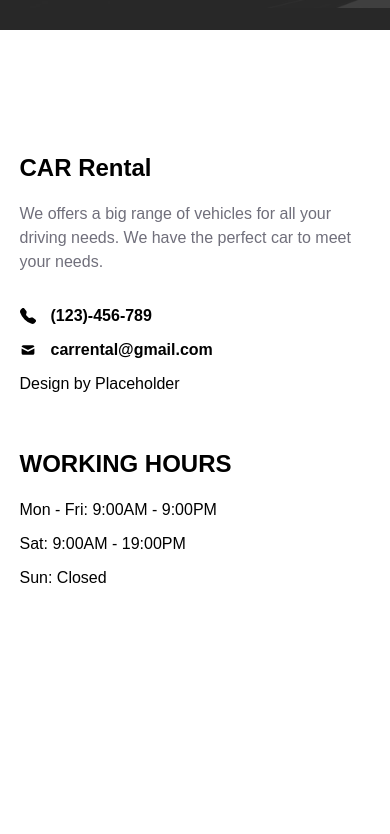
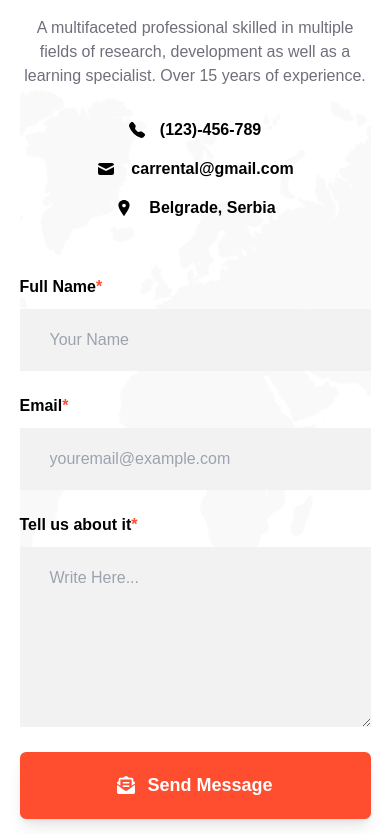
Before and after one commit to Masoud-M/car-rental, a Next.js app: page /contact in a window 390 px wide. Shown: the part 10990-11824 px from the top of the page. Before the commit the page ends 11640 px from the top, so only its background shows below. Built offline with nearby package versions, Linux system fonts and the light colour scheme.

Commit message:
added contact section

```diff
--- a/app/components/footer/Footer.tsx
+++ b/app/components/footer/Footer.tsx
@@ -11,11 +11,11 @@ const Footer = () => {
             have the perfect car to meet your needs.
           </p>
           <div className="flex items-center  font-semibold mb-[10px]">
-            <BsFillTelephoneFill className="mr-[15px]" />
+            <BsFillTelephoneFill size={16} className="mr-[15px]" />
             <p>(123)-456-789</p>
           </div>
           <div className="flex items-center font-semibold mb-[10px]">
-            <HiMail className="mr-[15px]" />
+            <HiMail size={18} className="mr-[15px]" />
             <p>carrental@gmail.com</p>
           </div>
           <div>Design by Placeholder</div>
--- a/app/contact/page.tsx
+++ b/app/contact/page.tsx
@@ -1,14 +1,76 @@
+import { BsFillTelephoneFill } from "react-icons/bs";
 import BgHero from "../components/bghero/BgHero";
 import BookBanner from "../components/bookbanner/BookBanner";
 import Footer from "../components/footer/Footer";
 import Navbar from "../components/navbar/Navbar";
-
+import { HiMail } from "react-icons/hi";
+import { IoIosPin } from "react-icons/io";
+import { FaEnvelopeOpenText } from "react-icons/fa";
 const page = () => {
   return (
     <div>
       <Navbar />
       <BgHero pagename="contact" />
-      <div></div>
+      <div className="w-[90%] lg:w-[65%] mx-auto my-[100px]">
+        <div className="bg-contact grid w-fit items-center justify-center mx-auto grid-cols-1 md:grid-cols-2 gap-[30px]">
+          <div className="flex flex-col gap-[10px] max-w-[410px] text-center md:text-left md:items-start items-center justify-center mb-[20px]">
+            <h1 className="text-[42px] font-extrabold mb-[20px]">
+              Need additional information?
+            </h1>
+            <p className="text-[#706f7b] mb-[20px]">
+              A multifaceted professional skilled in multiple fields of
+              research, development as well as a learning specialist. Over 15
+              years of experience.
+            </p>
+            <div className="flex items-center  font-semibold mb-[5px]">
+              <BsFillTelephoneFill size={16} className="mr-[15px]" />
+              <p>(123)-456-789</p>
+            </div>
+            <div className="flex items-center font-semibold mb-[5px]">
+              <HiMail size={20} className="mr-[15px]" />
+              <p>carrental@gmail.com</p>
+            </div>
+            <div className="flex items-center font-semibold mb-[5px]">
+              <IoIosPin size={20} className="mr-[15px]" />
+              <p>Belgrade, Serbia</p>
+            </div>
+          </div>
+          <div className="flex flex-col">
+            <form className="flex flex-col">
+              <span className="font-semibold mb-[10px]">
+                Full Name<b className="text-[#ff4d30]">*</b>
+              </span>
+              <input
+                className="bg-[#f2f2f2] border-none outline-none px-[30px] py-[19px] mb-[23px]"
+                type="text"
+                placeholder="Your Name"
+              />
+              <span className="font-semibold mb-[10px]">
+                Email<b className="text-[#ff4d30]">*</b>
+              </span>
+              <input
+                className="bg-[#f2f2f2] border-none outline-none px-[30px] py-[19px] mb-[23px]"
+                type="email"
+                placeholder="youremail@example.com"
+              />
+              <span className="font-semibold mb-[10px]">
+                Tell us about it<b className="text-[#ff4d30]">*</b>
+              </span>
+              <textarea
+                className="bg-[#f2f2f2] border-none outline-none px-[30px] py-[19px] mb-[25px] h-[180px]"
+                placeholder="Write Here..."
+              ></textarea>
+              <button
+                className="flex flex-row align-middle items-center justify-center bg-[#ff4d30] text-[#fff] font-bold text-[18px] rounded-md border-[2px] border-[#ff4d30] cursor-pointer transition px-[30px] py-[18px] shadow-lg hover:shadow-[0_10px_15px_0_rgba(255,83,48,.35)]"
+                type="submit"
+              >
+                <FaEnvelopeOpenText className="mr-3" />
+                <span>Send Message</span>
+              </button>
+            </form>
+          </div>
+        </div>
+      </div>
       <BookBanner />
       <Footer />
     </div>
--- a/app/globals.css
+++ b/app/globals.css
@@ -41,6 +41,13 @@
     height: 410px;
     width: 100%;
     position: relative;
+  }
+
+  .bg-contact {
+    background-image: url("../public/Images/contact/bg-contact.png");
+    background-position: 50%;
+    background-repeat: no-repeat;
+    background-size: auto;
   }
 
   .white-space-no-wrap {
```
